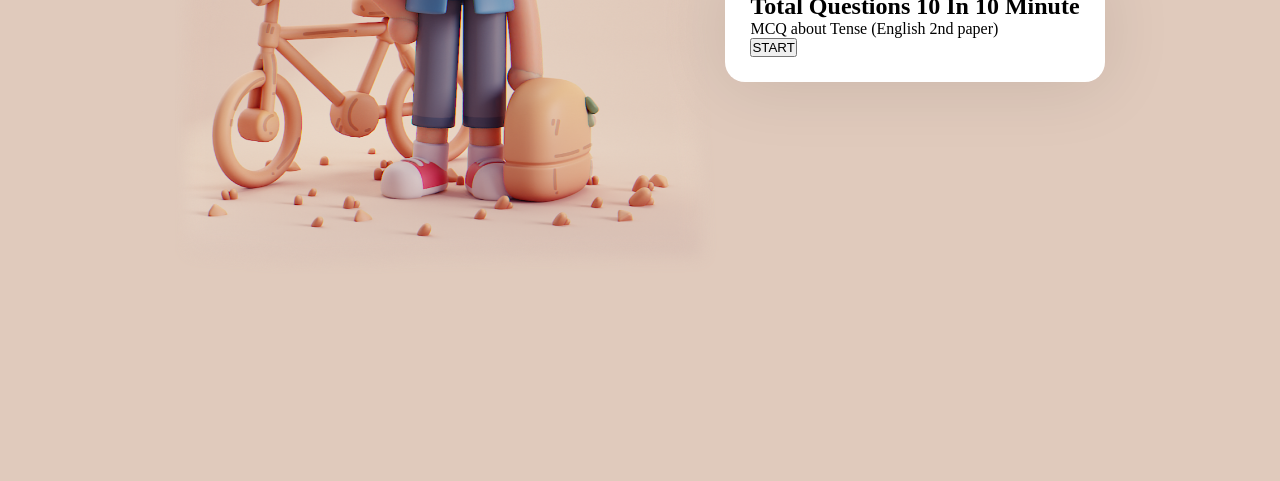
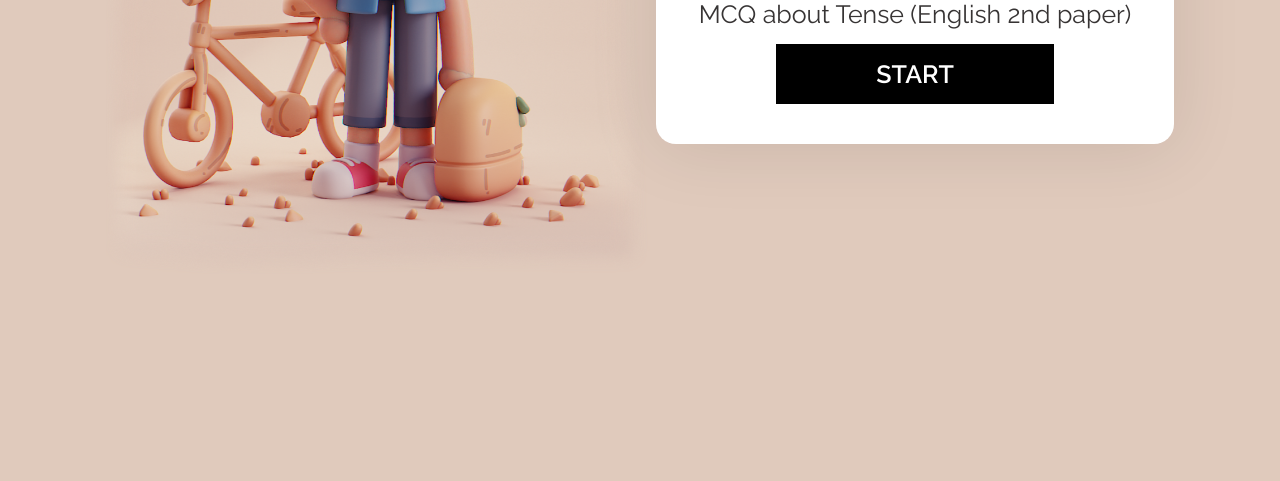
Before and after one commit to Tanvir-Alam625/MCQ-test, a plain HTML site: page index.html in a window 1280 px wide. Shown: the part 319-800 px from the top of the page. Drawn offline with Linux system fonts and the light colour scheme; a web font is replaced by a local one.

Commit message:
start page design all done

```diff
--- a/css/style.css
+++ b/css/style.css
@@ -1,6 +1,18 @@
+/* common style  */
 :root{
     --font-raleway: 'Raleway', sans-serif;
     --font-rosario: 'Rosario', sans-serif;
+    --font-lighter:300;
+    --font-normal:400;
+    --font-bold: 600;
+    --font-extrabold:700;
+    --bg-start:#E0CABC;
+    --bg-mcq:#B0B8FF;
+    --bg-result:#F8D75B;
+    --bg-timeout:#F7595B;
+    --color-white:#FFFFFF;
+    --color-black:#000;
+    --shadow-color: rgba(0, 0, 0, 0.1);
 }
 
 *{
@@ -9,7 +21,7 @@
     box-sizing: border-box;
 }
 main{
-    background-color: #E0CABC;
+    background-color: var(--bg-start);
     height: 100vh;
     width: 100%;
 }
@@ -17,6 +29,7 @@ main{
     width: 1100px;
     margin: 0 auto;
 }
+  /* start page style  */
 .home-container{
     display: flex;
     align-items: center;
@@ -31,14 +44,45 @@ main{
 .section-title{
     font-size: 45px;
     font-family: var(--font-rosario);
-    font-weight: 55px;
+    font-weight: var(--font-normal);
     text-align: center;
     letter-spacing: 1px;
     margin-bottom: 40px;
 }
 .mcq-conditions{
-    background-color: #ffff;
+    background-color: var(--color-white);
     padding: 25px;
-    box-shadow: 0px 4px 70px rgba(0, 0, 0, 0.1);
+    box-shadow: 0px 4px 70px var(--shadow-color);
     border-radius: 20px;
 }
+.mcq-conditions h2{
+    font-size: 32px;
+    font-weight: var(--font-bold);
+    font-family: var(--font-raleway);
+    margin: 15px 0;
+    text-align: center;
+}
+.mcq-conditions p{
+    font-family: var(--font-raleway);
+    font-size: 25px;
+    font-weight: var(--font-lighter);
+    margin: 12px 0;
+    color: #373434;
+    text-align: center;
+}
+.mcq-conditions .start-btn{
+    background-color: var(--color-black);
+    padding: 15px 100px;
+    margin: 15px auto;
+    display: flex;
+    text-align: center;
+    align-items: center;
+    justify-content: center;
+    font-size: 25px;
+    font-weight: var(--font-extrabold);
+    font-family: var(--font-raleway);
+    border: none;
+    outline: none;
+    cursor: pointer;
+    color: var(--color-white);
+}
```
